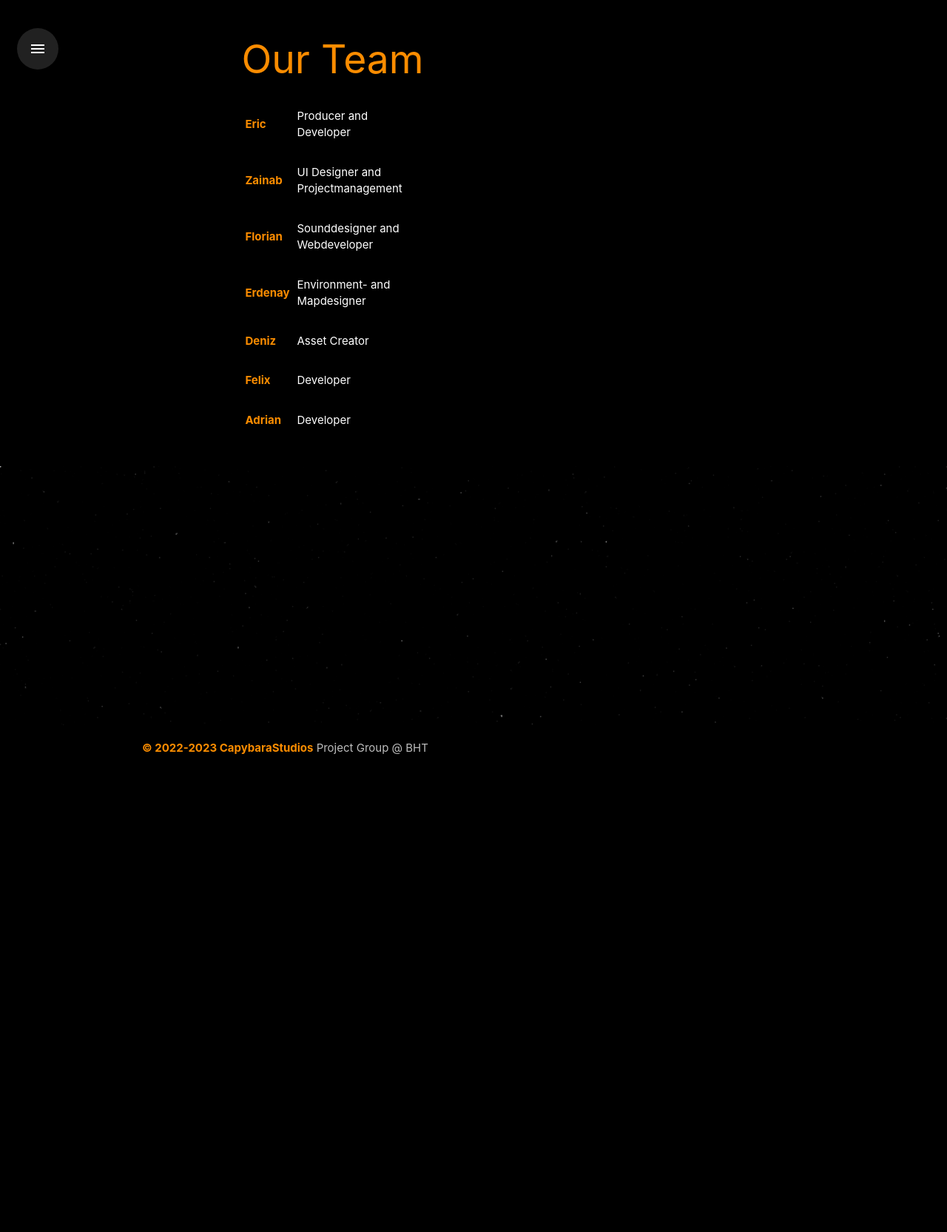
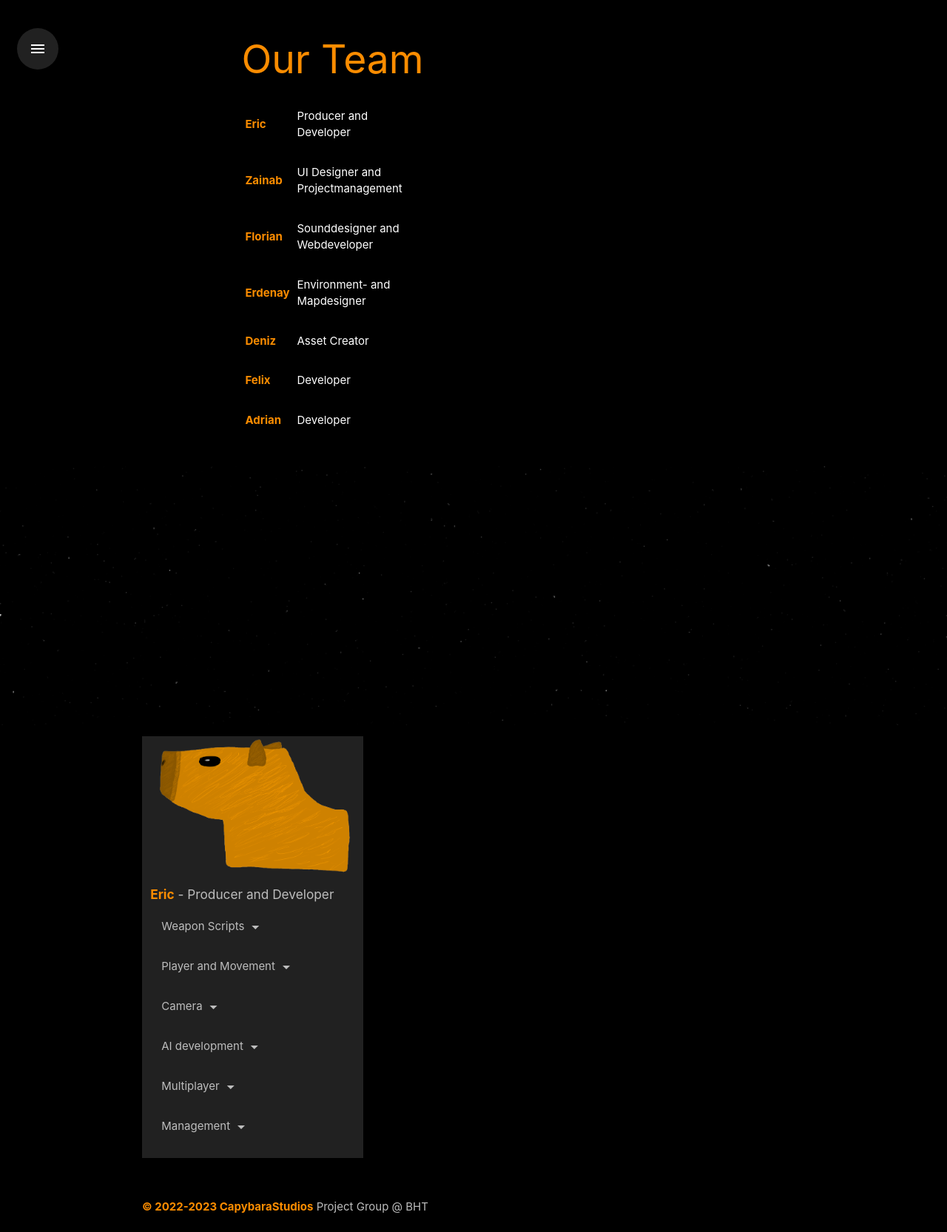
Before and after one commit to fnyrawr/uni_project_website, a Django app: page /team in a window 1280 px wide. Shown: the whole page at 74% size. Before the commit the page ends 1019 px from the top, so only its background shows below. Run offline with Django 4.2, Linux system fonts and the light colour scheme.

Commit message:
prepared team member overview card

```diff
--- a/Leaderboard/templates/leaderboard.html
+++ b/Leaderboard/templates/leaderboard.html
@@ -18,8 +18,7 @@
                                 <select name="mapname" id="mapname">
                                     <optgroup label="Singleplayer" class="grey-text text-lighten-1">
                                         <option value="Space" {% if data.mapname == 'Space' %}selected{% endif %}>Space</option>
-                                        <option value="Dungeon" {% if data.mapname == 'Dungeon' %}selected{% endif %}>Dungeon</option>
-                                        <option value="MilitaryBase" {% if data.mapname == 'MilitaryBase' %}selected{% endif %}>MilitaryBase</option>
+                                        <option value="City" {% if data.mapname == 'City' %}selected{% endif %}>City</option>
                                     </optgroup>
                                     <optgroup label="Multiplayer">
                                         <option value="Warehouse" {% if data.mapname == 'Warehouse' %}selected{% endif %}>Warehouse</option>
--- a/static/css/theming.css
+++ b/static/css/theming.css
@@ -84,6 +84,13 @@ label.active {
   box-shadow: none !important;
 }
 
+.collection.with-header .collection-header, .collection .collection-item, .collection
+{
+  border: 0px !important;
+  border-bottom: 0px !important;
+  box-shadow: none !important;
+}
+
 .carousel .indicators .indicator-item {
   background-color: #BFBFBF !important;
 }
--- a/templates/team.html
+++ b/templates/team.html
@@ -47,4 +47,86 @@
         <div class="parallax"><img src="{% static '/images/Nightsky.png' %}"></div>
     </div>
 
+    <div class="section black">
+        <div class="row container">
+            <div class="col s4 grey darken-4 grey-text text-lighten-1">
+                <div class="card-image waves-effect waves-block waves-light">
+                    <img src="{% static '/images/Capybara.png' %}" style="max-width: 100%; height: auto">
+                </div>
+                <div class="card-content">
+                    <ul class="collapsible">
+                        <h6><b class="orange-text text-darken-1">Eric</b> - Producer and Developer</h6>
+                        <li>
+                            <div class="collapsible-header grey darken-4">Weapon Scripts<i class="material-icons left">arrow_drop_down</i></div>
+                            <div class="collapsible-body grey darken-3">
+                                <ul>
+                                    <li>Grappling Gun</li>
+                                    <li>Particles</li>
+                                    <li>Bullet markings</li>
+                                    <li>Damage dealing</li>
+                                </ul>
+                            </div>
+                        </li>
+                        <li>
+                            <div class="collapsible-header grey darken-4">Player and Movement<i class="material-icons left">arrow_drop_down</i></div>
+                            <div class="collapsible-body grey darken-3">
+                                <ul>
+                                    <li>Player ragdolls</li>
+                                    <li>Interpolation</li>
+                                    <li>Sliding</li>
+                                    <li>Sneaking / Crouching</li>
+                                    <li>Inputs</li>
+                                </ul>
+                            </div>
+                        </li>
+                        <li>
+                            <div class="collapsible-header grey darken-4">Camera<i class="material-icons left">arrow_drop_down</i></div>
+                            <div class="collapsible-body grey darken-3">
+                                <ul>
+                                    <li>Deatheffect</li>
+                                    <li>Zooming</li>
+                                </ul>
+                            </div>
+                        </li>
+                        <li>
+                            <div class="collapsible-header grey darken-4">AI development<i class="material-icons left">arrow_drop_down</i></div>
+                            <div class="collapsible-body grey darken-3">
+                                <ul>
+                                    <li>Configs</li>
+                                    <li>States</li>
+                                    <li>Behavior and Sensor</li>
+                                    <li>Shooting</li>
+                                    <li>Stats</li>
+                                    <li>Collect and drop weapon</li>
+                                </ul>
+                            </div>
+                        </li>
+                        <li>
+                            <div class="collapsible-header grey darken-4">Multiplayer<i class="material-icons left">arrow_drop_down</i></div>
+                            <div class="collapsible-body grey darken-3">
+                                <ul>
+                                    <li>Relay</li>
+                                    <li>Movement</li>
+                                    <li>Camera</li>
+                                    <li>Player</li>
+                                    <li>Menu</li>
+                                </ul>
+                            </div>
+                        </li>
+                        <li>
+                            <div class="collapsible-header grey darken-4">Management<i class="material-icons left">arrow_drop_down</i></div>
+                            <div class="collapsible-body grey darken-3">
+                                <ul>
+                                    <li>Testing and Bugfixing</li>
+                                    <li>Git Management</li>
+                                    <li>Communications</li>
+                                </ul>
+                            </div>
+                        </li>
+                    </ul>
+                </div>
+            </div>
+        </div>
+    </div>
+
 {% endblock %}
```
Also changed, not shown: db.sqlite3.
